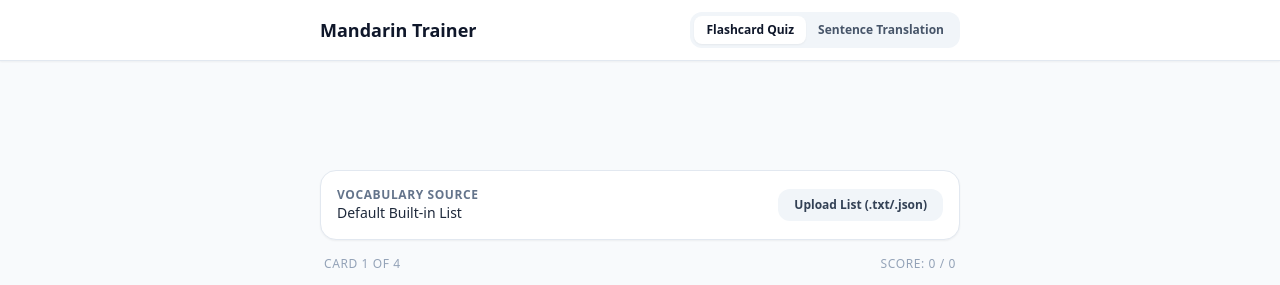
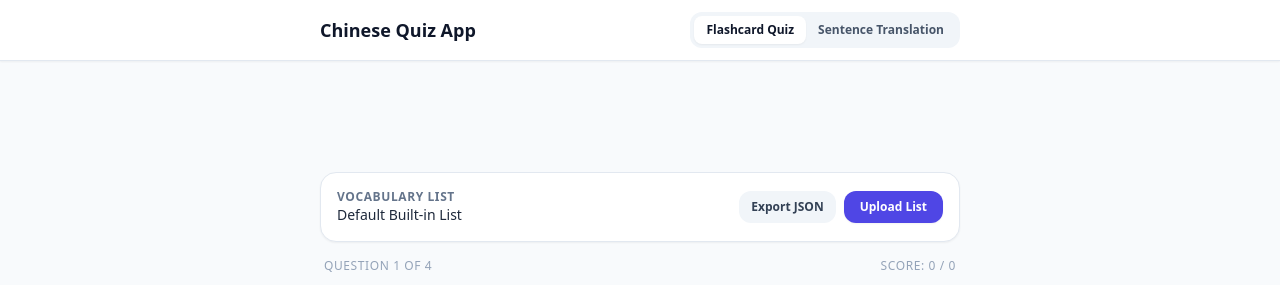
Before and after one commit to davidjulian-git/chinese-quiz, a plain HTML site: page index.html in a window 1280 px wide. Shown: the top 285 px of the page. Drawn offline with nearby package versions, Linux system fonts and the light colour scheme.

Commit message:
Update index.html

```diff
--- a/index.html
+++ b/index.html
@@ -3,15 +3,15 @@
 <head>
     <meta charset="UTF-8">
     <meta name="viewport" content="width=device-width, initial-scale=1.0">
-    <title>Mandarin Flashcard & Translation Trainer</title>
+    <title>Chinese Flashcard Quiz & Sentence Trainer</title>
     <script src="https://cdn.tailwindcss.com"></script>
 </head>
 <body class="bg-slate-50 text-slate-800 min-h-screen flex flex-col">
 
-    <!-- Header / Mode Switcher -->
+    <!-- Header & Mode Switcher -->
     <header class="bg-white border-b border-slate-200 sticky top-0 z-10 shadow-sm">
         <div class="max-w-2xl mx-auto px-4 py-3 flex justify-between items-center">
-            <h1 class="text-lg font-bold text-slate-900">Mandarin Trainer</h1>
+            <h1 class="text-lg font-bold text-slate-900">Chinese Quiz App</h1>
             <div class="flex bg-slate-100 p-1 rounded-xl text-xs font-semibold">
                 <button id="tab-flashcard" onclick="switchMode('flashcard')" class="px-3 py-1.5 rounded-lg transition-all bg-white text-slate-900 shadow-sm">Flashcard Quiz</button>
                 <button id="tab-translation" onclick="switchMode('translation')" class="px-3 py-1.5 rounded-lg transition-all text-slate-600 hover:text-slate-900">Sentence Translation</button>
@@ -22,34 +22,40 @@
     <!-- Main Container -->
     <main class="flex-1 max-w-2xl w-full mx-auto p-4 flex flex-col justify-center">
 
-        <!-- ================= ORIGINAL FLASHCARD QUIZ MODE ================= -->
+        <!-- ================= FLASHCARD QUIZ MODE ================= -->
         <div id="mode-flashcard-container" class="space-y-4">
-            <!-- File Upload Bar -->
+            <!-- File Upload & List Controls -->
             <div class="bg-white rounded-2xl shadow-sm border border-slate-200 p-4 flex items-center justify-between">
                 <div>
-                    <h2 class="text-xs font-bold uppercase tracking-wider text-slate-500">Vocabulary Source</h2>
+                    <h2 class="text-xs font-bold uppercase tracking-wider text-slate-500">Vocabulary List</h2>
                     <p id="file-name-display" class="text-sm font-medium text-slate-800">Default Built-in List</p>
                 </div>
-                <label class="cursor-pointer bg-slate-100 hover:bg-slate-200 text-slate-700 text-xs font-semibold py-2 px-4 rounded-xl transition-colors">
-                    Upload List (.txt/.json)
-                    <input type="file" id="vocab-file-input" accept=".txt,.json" class="hidden" onchange="handleFileUpload(event)">
-                </label>
+                <div class="flex gap-2">
+                    <button onclick="exportJSON()" class="bg-slate-100 hover:bg-slate-200 text-slate-700 text-xs font-semibold py-2 px-3 rounded-xl transition-colors">
+                        Export JSON
+                    </button>
+                    <label class="cursor-pointer bg-indigo-600 hover:bg-indigo-700 text-white text-xs font-semibold py-2 px-4 rounded-xl transition-colors shadow-sm">
+                        Upload List
+                        <input type="file" id="vocab-file-input" accept=".json,.txt" class="hidden" onchange="handleFileUpload(event)">
+                    </label>
+                </div>
             </div>
 
+            <!-- Quiz Stats Header -->
             <div class="flex justify-between items-center text-xs font-medium text-slate-400 uppercase tracking-wider px-1">
-                <span id="fc-counter">Card 1 of 4</span>
+                <span id="fc-counter">Question 1 of 4</span>
                 <span id="fc-score">Score: 0 / 0</span>
             </div>
 
-            <!-- The Flashcard Box -->
+            <!-- Quiz Card -->
             <div class="bg-white rounded-2xl shadow-sm border border-slate-200 p-8 min-h-[22rem] flex flex-col justify-between transition-all relative">
                 <div class="flex justify-between items-start">
-                    <span id="fc-category" class="text-xs font-medium px-2.5 py-1 bg-slate-100 text-slate-600 rounded-full"></span>
+                    <span id="fc-category" class="text-xs font-medium px-2.5 py-1 bg-slate-100 text-slate-600 rounded-full">Category</span>
                     <span id="fc-prompt-type" class="text-xs text-indigo-600 font-semibold uppercase tracking-wider">What does this mean?</span>
                 </div>
 
-                <!-- Card Content Display -->
-                <div class="text-center my-auto py-6 space-y-4">
+                <!-- Prompt Display -->
+                <div class="text-center my-auto py-6 space-y-3">
                     <h2 id="fc-display-main" class="text-4xl md:text-5xl font-bold tracking-wide text-slate-900">捷運</h2>
                     <div id="fc-display-phonetic" class="space-y-1">
                         <p id="fc-zhuyin" class="font-mono text-indigo-600 text-base">ㄐㄧㄝˊㄩㄣˋ</p>
@@ -57,14 +63,14 @@
                     </div>
                 </div>
 
-                <!-- Options Grid -->
+                <!-- Multiple Choice Options -->
                 <div id="fc-options-grid" class="grid grid-cols-1 sm:grid-cols-2 gap-3 pt-2"></div>
 
                 <!-- Feedback & Next Button -->
                 <div id="fc-feedback-area" class="hidden pt-4 border-t border-slate-100 flex items-center justify-between">
                     <p id="fc-feedback-text" class="font-semibold text-sm"></p>
                     <button onclick="nextFlashcardQuestion()" class="bg-slate-900 hover:bg-slate-800 text-white font-medium py-2 px-5 rounded-xl transition-colors text-sm">
-                        Next Card ➔
+                        Next Question ➔
                     </button>
                 </div>
             </div>
@@ -204,7 +210,7 @@
             }
         }
 
-        // ================= FILE UPLOAD LOGIC =================
+        // ================= VOCABULARY FILE UPLOAD & EXPORT =================
         function handleFileUpload(event) {
             const file = event.target.files[0];
             if (!file) return;
@@ -218,7 +224,6 @@
                     if (file.name.endsWith('.json')) {
                         parsedData = JSON.parse(content);
                     } else {
-                        // Assume CSV or Tab-delimited text
                         const lines = content.split('\n');
                         lines.forEach(line => {
                             if (!line.trim()) return;
@@ -252,12 +257,22 @@
             reader.readAsText(file);
         }
 
-        // ================= ORIGINAL FLASHCARD QUIZ LOGIC =================
+        function exportJSON() {
+            const dataStr = "data:text/json;charset=utf-8," + encodeURIComponent(JSON.stringify(flashcardList, null, 2));
+            const downloadAnchor = document.createElement('a');
+            downloadAnchor.setAttribute("href", dataStr);
+            downloadAnchor.setAttribute("download", "chinese_vocabulary.json");
+            document.body.appendChild(downloadAnchor);
+            downloadAnchor.click();
+            downloadAnchor.remove();
+        }
+
+        // ================= FLASHCARD QUIZ LOGIC =================
         function loadFlashcardQuestion() {
             isAnswerLocked = false;
             const card = flashcardList[fcIndex];
 
-            document.getElementById("fc-counter").innerText = `Card ${fcIndex + 1} of ${flashcardList.length}`;
+            document.getElementById("fc-counter").innerText = `Question ${fcIndex + 1} of ${flashcardList.length}`;
             document.getElementById("fc-score").innerText = `Score: ${fcScore} / ${fcTotal}`;
             document.getElementById("fc-category").innerText = card.category || "General";
             document.getElementById("fc-feedback-area").classList.add("hidden");
```
